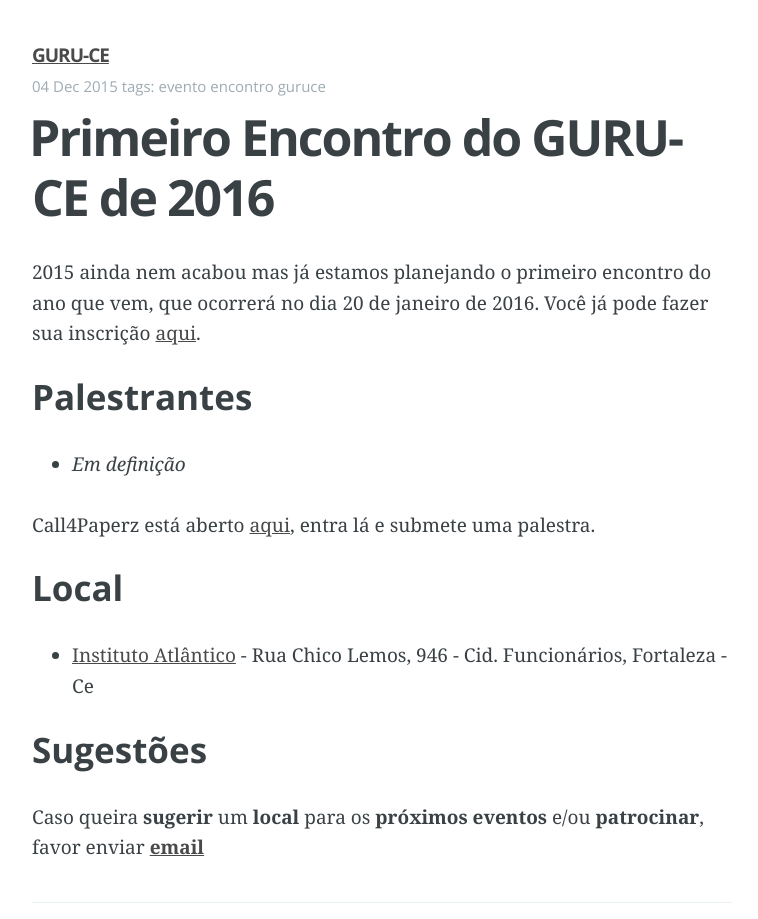
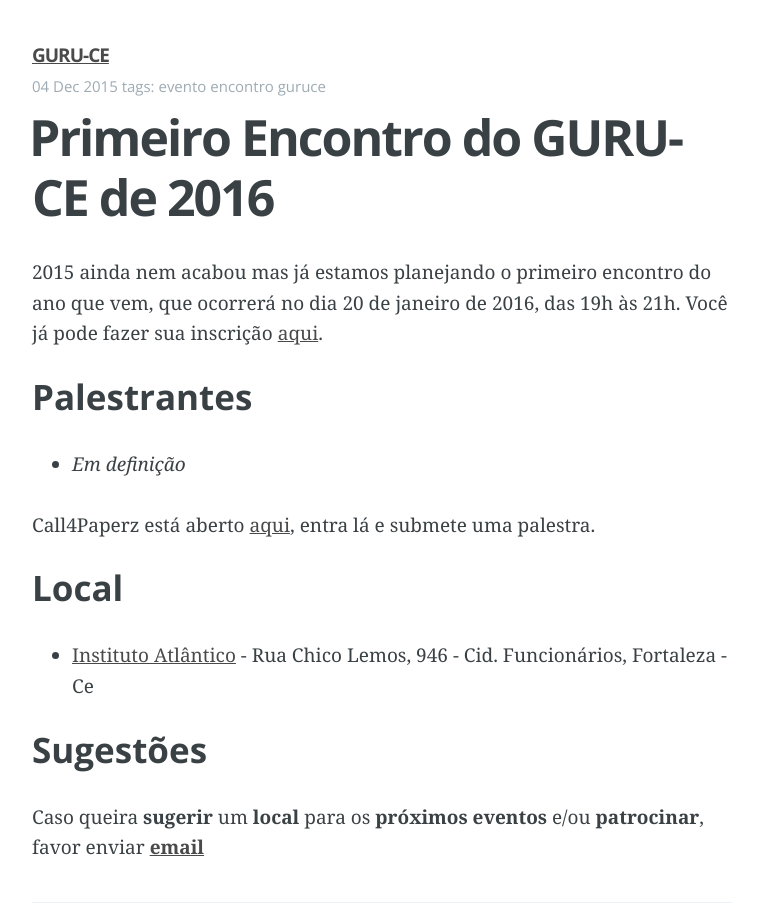
Before and after one commit to guru-ce/guru-ce.github.io, a Jekyll site: the page built from _posts/2015-12-04-primeiro-encontro-guruce-2016.md, in a window 1280 px wide, cut to the strip 0-919 px from the top of the page. Shown: the whole strip, without its empty margins (258-1016 px from the left). Built offline with Jekyll 4.4.1, drawn with Linux system fonts in a browser that asks for light colours.

Commit message:
Adiciona Hora que estava faltando ao 1o Encontro

```diff
--- a/_posts/2015-12-04-primeiro-encontro-guruce-2016.md
+++ b/_posts/2015-12-04-primeiro-encontro-guruce-2016.md
@@ -5,7 +5,7 @@ date:   2015-12-04 12:00:00
 categories: evento encontro guruce
 ---
 
-2015 ainda nem acabou mas já estamos planejando o primeiro encontro do ano que vem, que ocorrerá no dia 20 de janeiro de 2016. Você já pode fazer sua inscrição [aqui](http://even.tc/19a-guru-ce).
+2015 ainda nem acabou mas já estamos planejando o primeiro encontro do ano que vem, que ocorrerá no dia 20 de janeiro de 2016, das 19h às 21h. Você já pode fazer sua inscrição [aqui](http://even.tc/19a-guru-ce).
 
 ### Palestrantes
 
```
